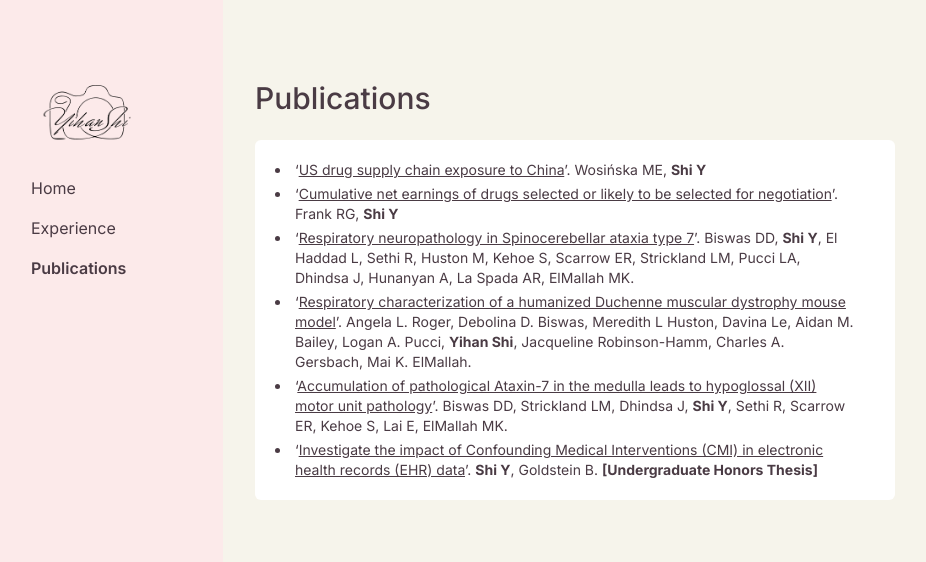
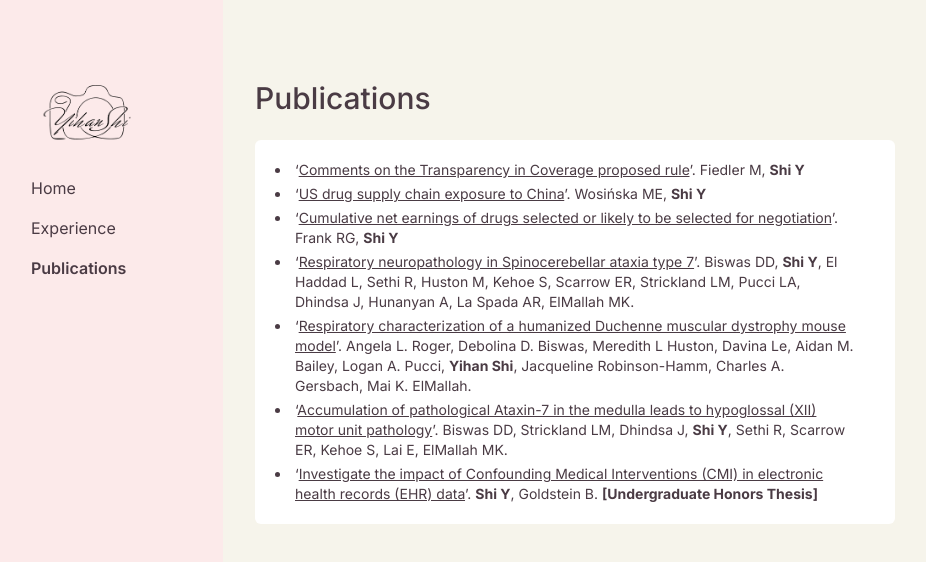
Before and after one commit to yihan-shi/yihan-shi.github.io, a Next.js app: page /publications in a window 1280 px wide. Shown: the top 562 px of the page, without its empty margins (33-959 px from the left). Built offline with nearby package versions, Linux system fonts and the light colour scheme.

Commit message:
Add article

```diff
--- a/src/app/publications/page.tsx
+++ b/src/app/publications/page.tsx
@@ -9,6 +9,15 @@ export default function Publications() {
           <div className="w-auto px-6 py-4">
             <div className="my-1">
               <ol className="list-outside list-disc space-y-1 px-3">
+                <li className="px-1">
+                  ‘<Link
+                    className="underline"
+                    href="https://www.brookings.edu/articles/comments-on-the-transparency-in-coverage-proposed-rule"
+                    rel="noopener noreferrer"
+                    target="_blank">
+                    Comments on the Transparency in Coverage proposed rule
+                  </Link>’. Fiedler M, <span className="font-bold">Shi Y</span>
+                </li>
                 <li className="px-1">
                   ‘<Link
                     className="underline"
```
